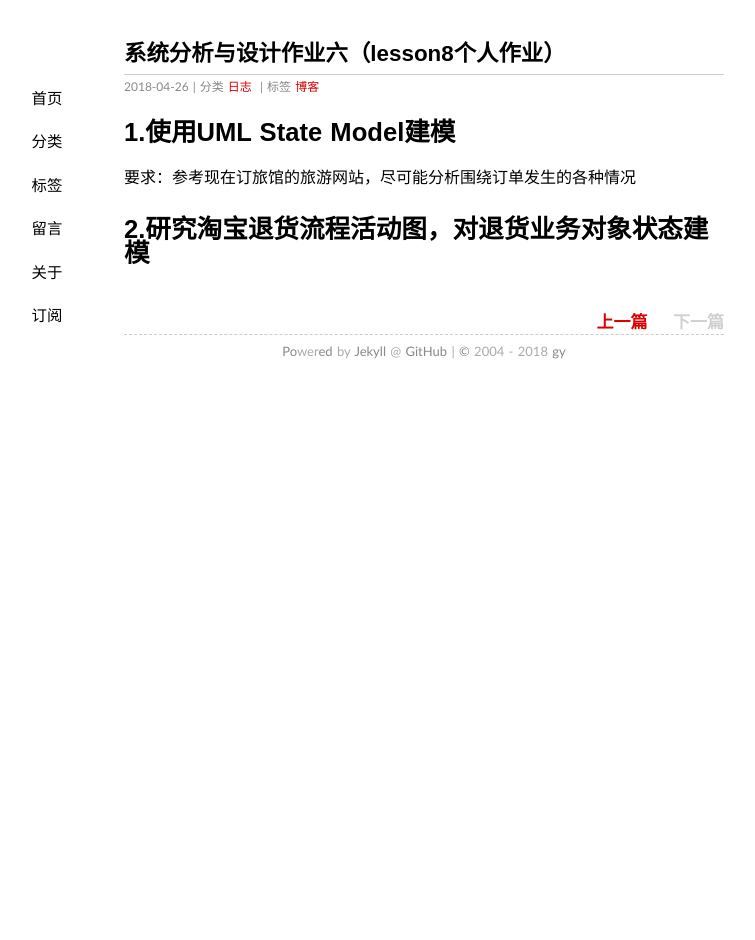
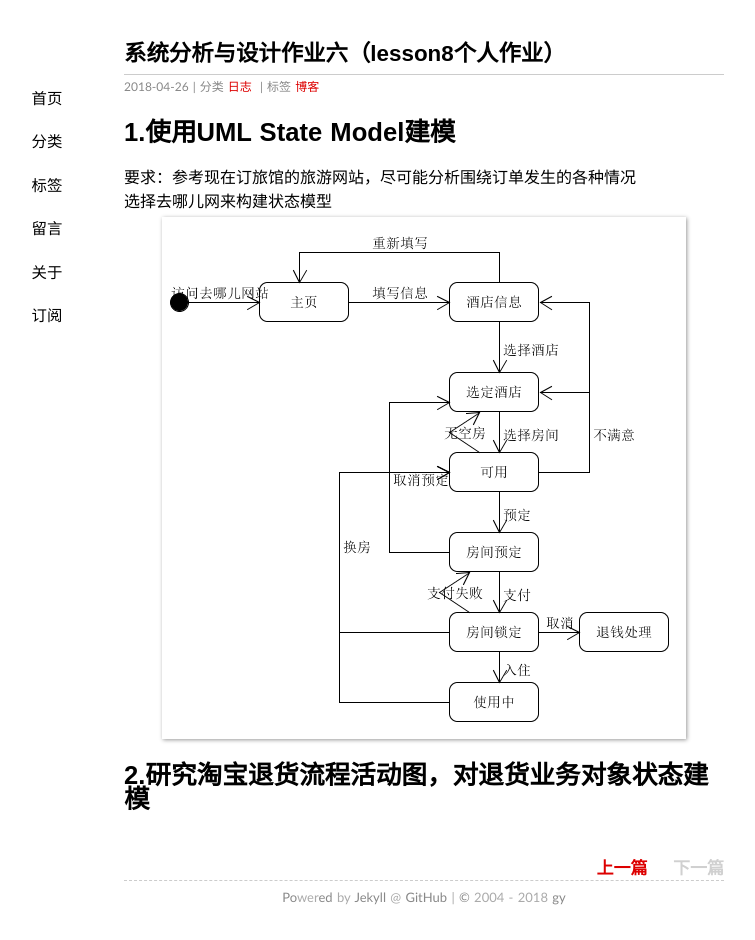
Before and after one commit to gaoynui/gaoynui.github.io, a Jekyll site: the page built from _posts/2018-04-26-hw6.md, in a window 1280 px wide. Shown: the whole page, without its empty margins (216-971 px from the left). Built offline with Jekyll 4.4.1, drawn with Linux system fonts in a browser that asks for light colours; before the commit the page ends 900 px from its top, so only the background shows below that.

Commit message:
Update 2018-04-26-hw6.md

```diff
--- a/_posts/2018-04-26-hw6.md
+++ b/_posts/2018-04-26-hw6.md
@@ -7,5 +7,6 @@ tags: 博客
 ---
 # 1.使用UML State Model建模
 要求：参考现在订旅馆的旅游网站，尽可能分析围绕订单发生的各种情况
-![]()
+选择去哪儿网来构建状态模型
+![](https://github.com/gaoynui/gaoynui.github.io/blob/master/_posts/pictures/QunarState.PNG?raw=true)
 # 2.研究淘宝退货流程活动图，对退货业务对象状态建模
```
